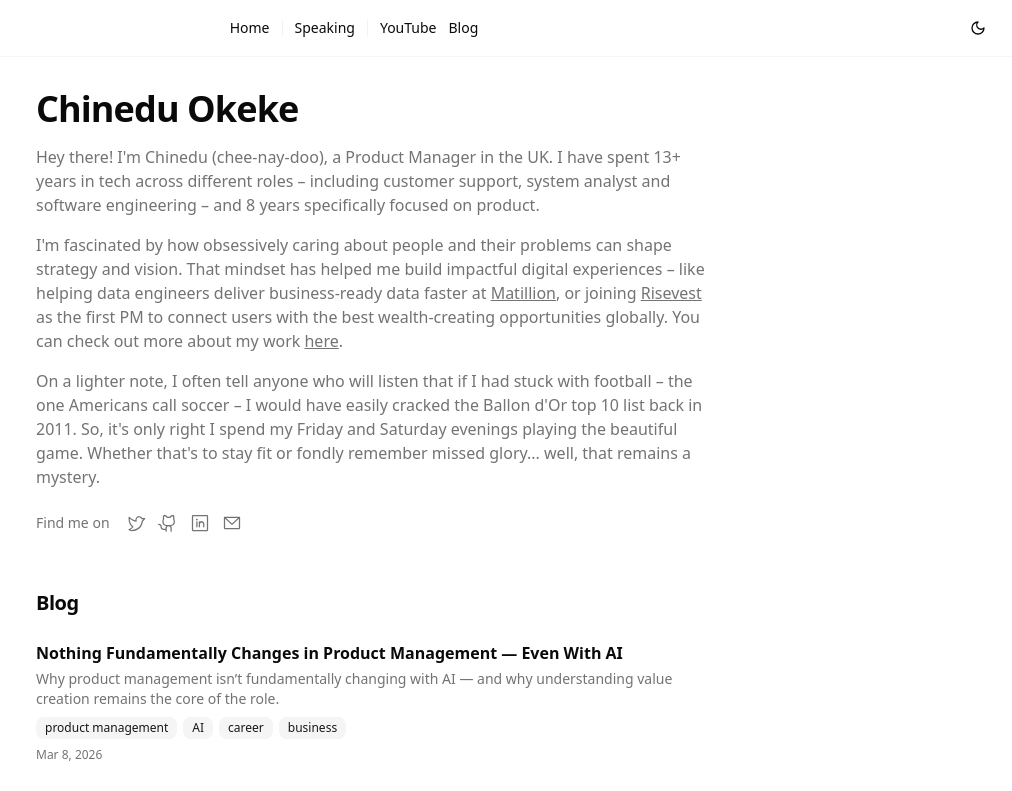
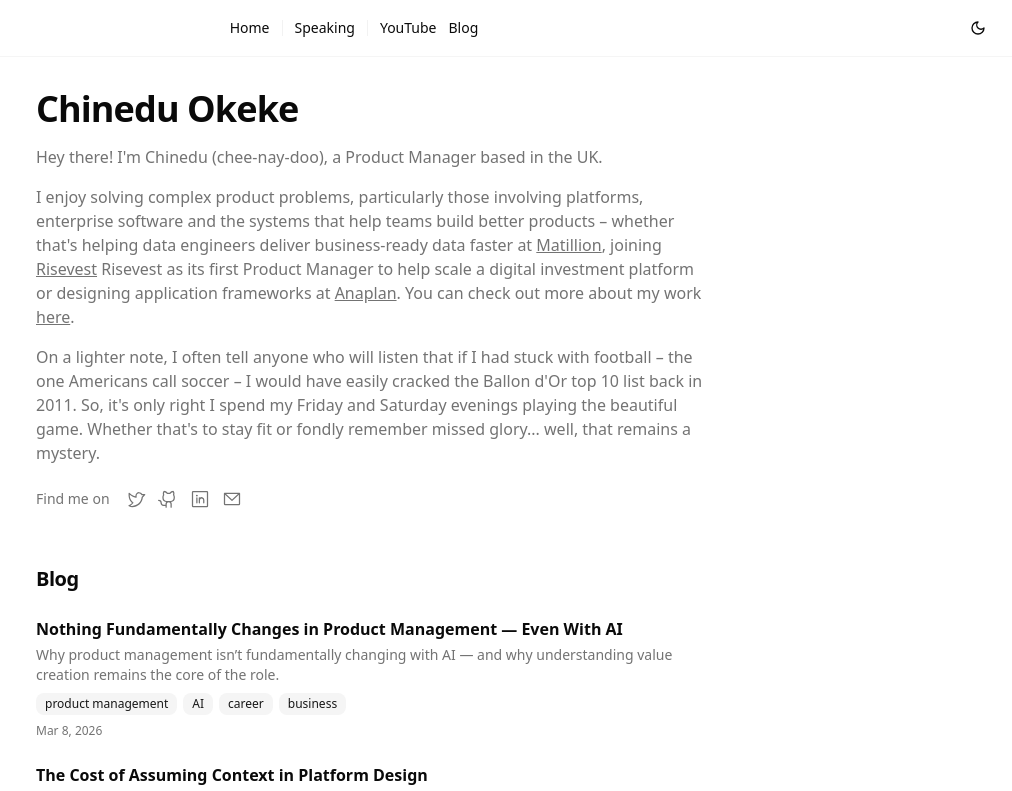
Before and after one commit to edungee/chineduokeke.com, a Next.js app: page / in a window 1280 px wide. Shown: the top 791 px of the page, without its empty margins (268-1280 px from the left). Built offline with nearby package versions, Linux system fonts and the light colour scheme.

Commit message:
text: update intro page

```diff
--- a/app/page.tsx
+++ b/app/page.tsx
@@ -29,10 +29,10 @@ export default async function HomePage() {
         </h1>
         {/* Ensured intro p is text-base */}
         <p className="text-base text-muted-foreground">
-        Hey there! I&apos;m Chinedu (chee-nay-doo), a Product Manager in the UK. I have spent 13+ years in tech across different roles – including customer support, system analyst and software engineering – and 8 years specifically focused on product.
+        Hey there! I&apos;m Chinedu (chee-nay-doo), a Product Manager based in the UK.
         </p>
         <p className="text-base text-muted-foreground">
-        I&apos;m fascinated by how obsessively caring about people and their problems can shape strategy and vision. That mindset has helped me build impactful digital experiences – like helping data engineers deliver business-ready data faster at <a href="https://matillion.com" target="_blank" rel="noopener noreferrer" className="underline hover:text-foreground">Matillion</a>, or joining <a href="https://risevest.com" target="_blank" rel="noopener noreferrer" className="underline hover:text-foreground">Risevest</a> as the first PM to connect users with the best wealth-creating opportunities globally. You can check out more about my work <a href="https://www.linkedin.com/in/chinedu-okeke/" target="_blank" rel="noopener noreferrer" className="underline hover:text-foreground">here</a>.
+        I enjoy solving complex product problems, particularly those involving platforms, enterprise software and the systems that help teams build better products – whether that&apos;s helping data engineers deliver business-ready data faster at <a href="https://matillion.com" target="_blank" rel="noopener noreferrer" className="underline hover:text-foreground">Matillion</a>, joining <a href="https://risevest.com" target="_blank" rel="noopener noreferrer" className="underline hover:text-foreground">Risevest</a> Risevest as its first Product Manager to help scale a digital investment platform or designing application frameworks at <a href="https://anaplan.com" target="_blank" rel="noopener noreferrer" className="underline hover:text-foreground">Anaplan</a>. You can check out more about my work <a href="https://www.linkedin.com/in/chinedu-okeke/" target="_blank" rel="noopener noreferrer" className="underline hover:text-foreground">here</a>.
         </p>
         <p className="text-base text-muted-foreground">
         On a lighter note, I often tell anyone who will listen that if I had stuck with football – the one Americans call soccer – I would have easily cracked the Ballon d&apos;Or top 10 list back in 2011. So, it&apos;s only right I spend my Friday and Saturday evenings playing the beautiful game. Whether that&apos;s to stay fit or fondly remember missed glory... well, that remains a mystery.
```
